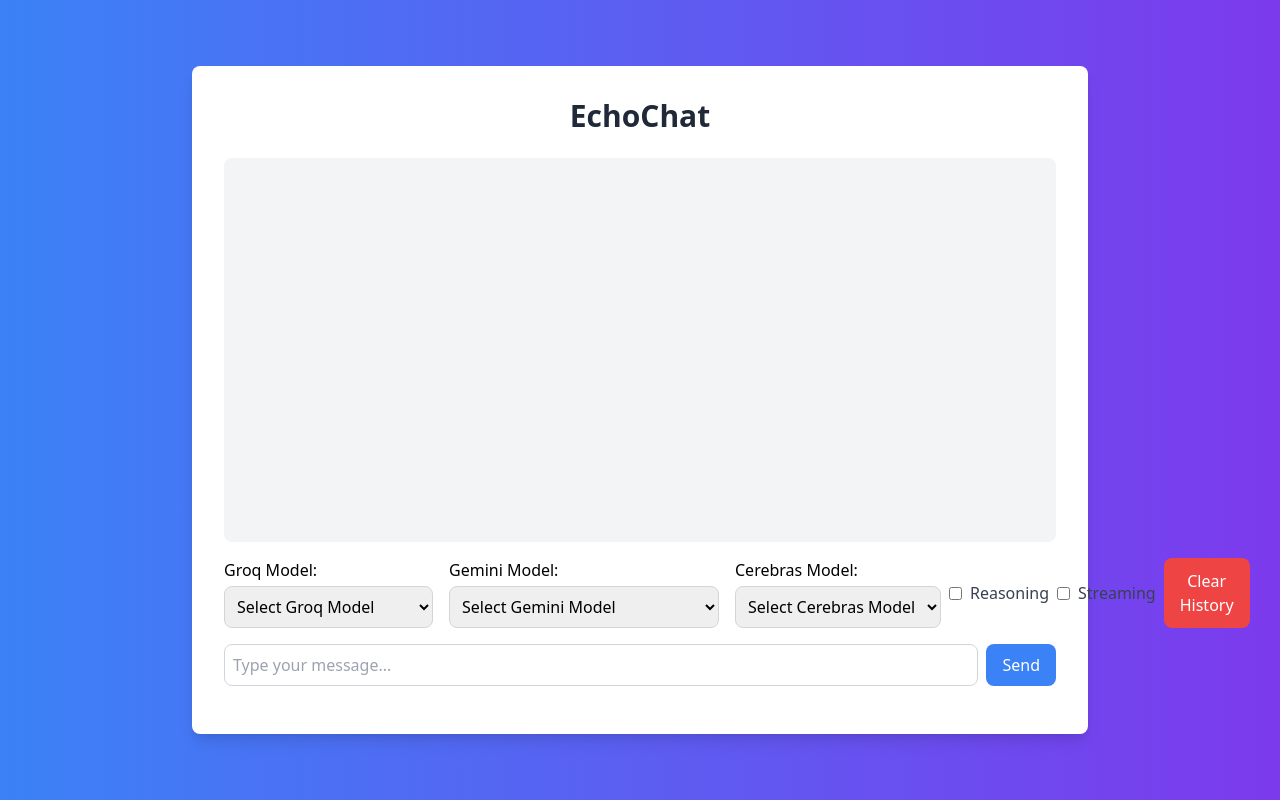
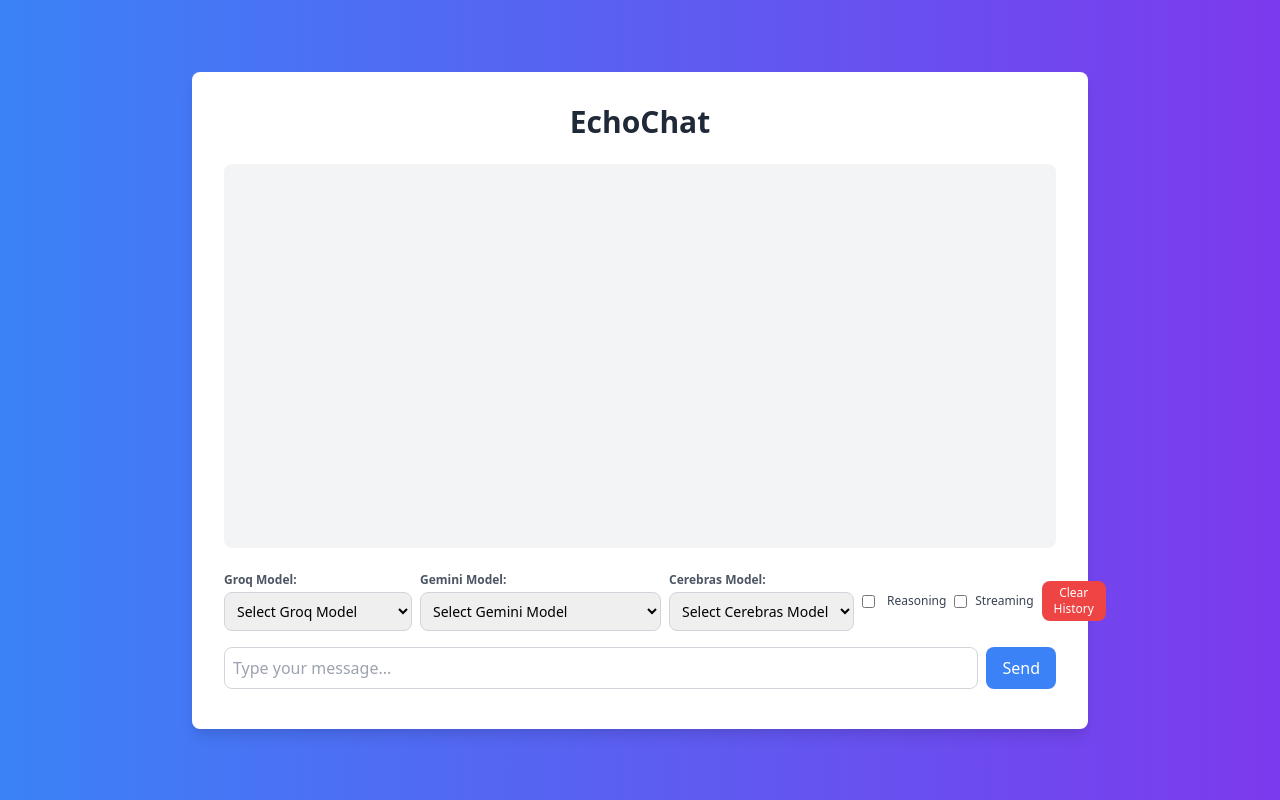
Before and after one commit to Garblesnarff/Multi-chat-main, a Flask app: page / in a window 1280 px wide. Run offline with Flask 3, Linux system fonts and the light colour scheme.

Commit message:
UI update

```diff
--- a/static/js/main.js
+++ b/static/js/main.js
@@ -17,13 +17,44 @@
     const reasoningCheckbox = document.getElementById('reasoning-checkbox');
     const streamingCheckbox = document.getElementById('streaming-checkbox');
 
-    function addMessage(content, isUser = false, isError = false) {
+    // Enhanced addMessage: supports user/AI, error, and provider/model label
+    function addMessage(content, isUser = false, isError = false, provider = null, model = null) {
         const messageDiv = document.createElement('div');
-        messageDiv.classList.add('chat-message', isUser ? 'user-message' : 'bot-message');
-        if (isError) {
-            messageDiv.classList.add('error-message');
+        messageDiv.classList.add('flex', isUser ? 'justify-end' : 'justify-start');
+        // Bubble
+        const bubble = document.createElement('div');
+        bubble.classList.add(
+            'max-w-[75%]',
+            'rounded-xl',
+            'px-4',
+            'py-2',
+            'mb-1',
+            'shadow',
+            'whitespace-pre-line',
+            'break-words',
+            ...(
+                isUser
+                    ? ['bg-blue-500', 'text-white', 'self-end']
+                    : ['bg-gray-100', 'text-gray-900', 'self-start']
+            ),
+            ...(
+                isError
+                    ? ['border', 'border-red-400', 'text-red-700', 'bg-red-50']
+                    : []
+            )
+        );
+        // Provider/model label for AI
+        if (!isUser && provider && model) {
+            const label = document.createElement('div');
+            label.className = 'text-xs font-semibold text-purple-600 mb-1';
+            label.textContent = `${provider}: ${model}`;
+            bubble.appendChild(label);
         }
-        messageDiv.textContent = content;
+        // Message content
+        const contentDiv = document.createElement('div');
+        contentDiv.textContent = content;
+        bubble.appendChild(contentDiv);
+        messageDiv.appendChild(bubble);
         chatContainer.appendChild(messageDiv);
         chatContainer.scrollTop = chatContainer.scrollHeight;
     }
@@ -39,19 +70,22 @@
         return selectedProviders;
     }
 
+    // Modified displayComparison: append each AI response as a bubble
     function displayComparison(responses) {
-        comparisonContainer.innerHTML = '';
-        comparisonContainer.classList.remove('hidden');
-
-        Object.entries(responses).forEach(([provider, response]) => {
-            const providerDiv = document.createElement('div');
-            providerDiv.classList.add('mb-4');
-            providerDiv.innerHTML = `
-                <h3 class="font-bold text-lg mb-2">${provider.charAt(0).toUpperCase() + provider.slice(1)}</h3>
-                <p class="bg-white rounded p-2 ${response.startsWith('Error:') ? 'text-red-500' : ''}">${response}</p>
-            `;
-            comparisonContainer.appendChild(providerDiv);
-        });
+        const selectedProviders = getSelectedProviders();
+        for (const [provider, data] of Object.entries(responses)) {
+            // If response is an object with model & content, use them; else fallback
+            let model = null, content = '';
+            if (typeof data === 'object' && data !== null && ('model' in data) && ('content' in data)) {
+                model = data.model;
+                content = data.content;
+            } else {
+                // Use the selected model from the dropdown for this provider
+                model = selectedProviders[provider] || '';
+                content = data;
+            }
+            addMessage(content, false, String(content).startsWith('Error:'), provider.charAt(0).toUpperCase() + provider.slice(1), model);
+        }
     }
 
     async function sendMessage() {
--- a/templates/index.html
+++ b/templates/index.html
@@ -21,12 +21,12 @@
 <body class="bg-gradient-to-r from-blue-500 to-purple-600 min-h-screen flex items-center justify-center">
     <div class="bg-white rounded-lg shadow-lg p-8 max-w-4xl w-full">
         <h1 class="text-3xl font-bold mb-6 text-center text-gray-800">EchoChat</h1>
-        <div id="chat-container" class="bg-gray-100 rounded-lg p-4 h-96 overflow-y-auto mb-4"></div>
-        <div class="flex space-x-2 mb-4">
-            <div id="provider-selects" class="flex space-x-4">
+        <div id="chat-container" class="bg-gray-100 rounded-lg p-4 h-96 overflow-y-auto mb-6 flex flex-col space-y-4"></div>
+        <div class="flex flex-col md:flex-row md:space-x-2 mb-4 space-y-2 md:space-y-0 items-center">
+            <div id="provider-selects" class="flex space-x-2 mb-2 md:mb-0">
                 <div>
-                    <label for="groq-model" class="block mb-1">Groq Model:</label>
-                    <select id="groq-model" class="provider-select p-2 rounded-lg border border-gray-300">
+                    <label for="groq-model" class="block mb-1 text-xs font-semibold text-gray-600">Groq Model:</label>
+                    <select id="groq-model" class="provider-select p-2 rounded-lg border border-gray-300 text-sm">
                         <option value="">Select Groq Model</option>
                         <option value="gemma2-9b-it">gemma2-9b-it</option>
                         <option value="llama-3.3-70b-versatile">llama-3.3-70b-versatile</option>
@@ -37,8 +37,8 @@
                     </select>
                 </div>
                 <div>
-                    <label for="gemini-model" class="block mb-1">Gemini Model:</label>
-                    <select id="gemini-model" class="provider-select p-2 rounded-lg border border-gray-300">
+                    <label for="gemini-model" class="block mb-1 text-xs font-semibold text-gray-600">Gemini Model:</label>
+                    <select id="gemini-model" class="provider-select p-2 rounded-lg border border-gray-300 text-sm">
                         <option value="">Select Gemini Model</option>
                         <option value="gemini-2.5-flash-preview-04-17">gemini-2.5-flash-preview-04-17</option>
                         <option value="gemini-2.5-pro-preview-03-25">gemini-2.5-pro-preview-03-25</option>
@@ -50,8 +50,8 @@
                     </select>
                 </div>
                 <div>
-                    <label for="cerebras-model" class="block mb-1">Cerebras Model:</label>
-                    <select id="cerebras-model" class="provider-select p-2 rounded-lg border border-gray-300">
+                    <label for="cerebras-model" class="block mb-1 text-xs font-semibold text-gray-600">Cerebras Model:</label>
+                    <select id="cerebras-model" class="provider-select p-2 rounded-lg border border-gray-300 text-sm">
                         <option value="">Select Cerebras Model</option>
                         <option value="llama-3.3-70b">llama-3.3-70b</option>
                         <option value="llama3.1-8b">llama3.1-8b</option>
@@ -59,21 +59,18 @@
                     </select>
                 </div>
             </div>
-            <div class="flex items-center ml-4">
-                <input type="checkbox" id="reasoning-checkbox" class="mr-2">
-                <label for="reasoning-checkbox" class="text-gray-700">Reasoning</label>
+            <div class="flex items-center space-x-2">
+                <input type="checkbox" id="reasoning-checkbox" class="mr-1">
+                <label for="reasoning-checkbox" class="text-gray-700 text-xs">Reasoning</label>
+                <input type="checkbox" id="streaming-checkbox" class="ml-3 mr-1">
+                <label for="streaming-checkbox" class="text-gray-700 text-xs">Streaming</label>
             </div>
-            <div class="flex items-center ml-4">
-                <input type="checkbox" id="streaming-checkbox" class="mr-2">
-                <label for="streaming-checkbox" class="text-gray-700">Streaming</label>
-            </div>
-            <button id="clear-history-btn" class="bg-red-500 text-white px-4 py-2 rounded-lg hover:bg-red-600 focus:outline-none focus:ring-2 focus:ring-red-500">Clear History</button>
+            <button id="clear-history-btn" class="bg-red-500 text-white px-3 py-1 rounded-lg hover:bg-red-600 focus:outline-none focus:ring-2 focus:ring-red-500 text-xs ml-0 md:ml-4">Clear History</button>
         </div>
-        <div class="flex space-x-2 mb-4">
-            <input type="text" id="user-input" class="flex-grow p-2 rounded-lg border border-gray-300 focus:outline-none focus:ring-2 focus:ring-blue-500" placeholder="Type your message...">
+        <div class="flex space-x-2 mb-2">
+            <input type="text" id="user-input" class="flex-grow p-2 rounded-lg border border-gray-300 focus:outline-none focus:ring-2 focus:ring-blue-500 text-base" placeholder="Type your message...">
             <button id="send-btn" class="bg-blue-500 text-white px-4 py-2 rounded-lg hover:bg-blue-600 focus:outline-none focus:ring-2 focus:ring-blue-500">Send</button>
         </div>
-        <div id="comparison-container" class="hidden bg-gray-100 rounded-lg p-4 mt-4"></div>
     </div>
     <script src="{{ url_for('static', filename='js/main.js') }}"></script>
 </body>
```
